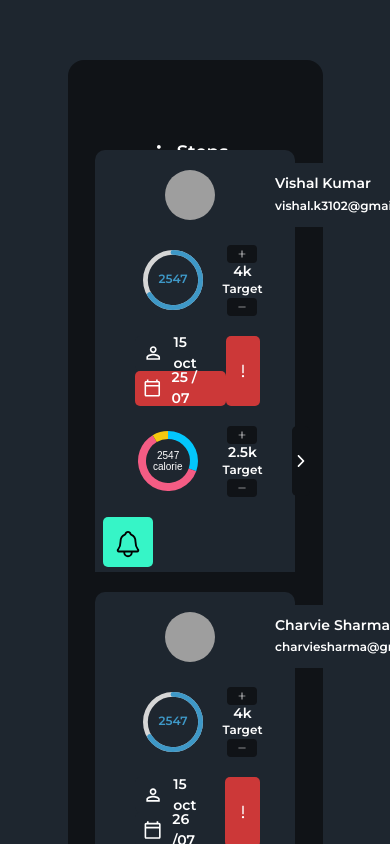
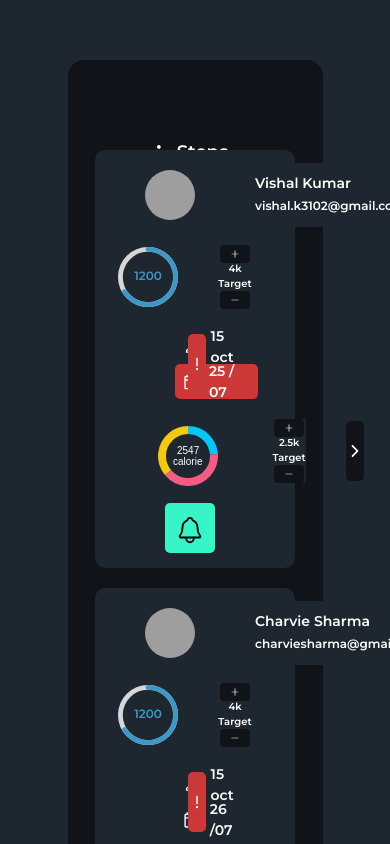
Before and after one commit to vishalk3102/Evolv-fit, a React (Create React App) app: page / in a window 390 px wide. Shown: the top 844 px of the page. Built offline with nearby package versions, Linux system fonts and the light colour scheme; grey boxes are pictures that could not be loaded.

Commit message:
tooltip code added

```diff
--- a/package.json
+++ b/package.json
@@ -3,6 +3,7 @@
   "version": "0.1.0",
   "private": true,
   "dependencies": {
+    "@ramonak/react-progress-bar": "^5.0.1",
     "@testing-library/jest-dom": "^5.16.4",
     "@testing-library/react": "^13.3.0",
     "@testing-library/user-event": "^13.5.0",
@@ -16,8 +17,10 @@
     "react-dom": "^18.2.0",
     "react-icons": "^4.4.0",
     "react-minimal-pie-chart": "^8.3.0",
+    "react-progressbar": "^15.4.1",
     "react-router-dom": "^6.3.0",
     "react-scripts": "^2.1.3",
+    "react-tooltip": "^4.2.21",
     "web-vitals": "^2.1.4"
   },
   "scripts": {
--- a/src/Api/data.js
+++ b/src/Api/data.js
@@ -11,13 +11,16 @@ const data = [
     scheduleDate: "25 / 07",
     calorieIntake: 1200,
     calorieTarget: 2000,
-    proteinConsumed: 28,
-    proteinTarget: 100,
-    carbConsumed: 200,
-    carbTarget: 300,
-    fatConsumed: 100,
-    fatTarget: 600,
+    proteinConsumed: 45,
+    proteinTarget: 70,
+    carbConsumed: 50,
+    carbTarget: 70,
+    fatConsumed: 30,
+    fatTarget: 70,
     feedback: "true",
+    proteinName: "PROTEIN",
+    carbsName: "CARBS",
+    fatName: "FATS",
   },
   {
     id: 2,
@@ -29,13 +32,16 @@ const data = [
     scheduleDate: "26 /07",
     calorieIntake: 1200,
     calorieTarget: 2000,
-    proteinConsumed: 28,
-    proteinTarget: 100,
-    carbConsumed: 200,
-    carbTarget: 300,
-    fatConsumed: 500,
-    fatTarget: 600,
+    proteinConsumed: 45,
+    proteinTarget: 70,
+    carbConsumed: 50,
+    carbTarget: 70,
+    fatConsumed: 30,
+    fatTarget: 70,
     feedback: "true",
+    proteinName: "PROTEIN",
+    carbsName: "CARBS",
+    fatName: "FATS",
   },
   {
     id: 3,
@@ -47,13 +53,16 @@ const data = [
     scheduleDate: "25 /10",
     calorieIntake: 1200,
     calorieTarget: 2000,
-    proteinConsumed: 28,
-    proteinTarget: 100,
-    carbConsumed: 200,
-    carbTarget: 300,
-    fatConsumed: 500,
-    fatTarget: 600,
+    proteinConsumed: 45,
+    proteinTarget: 70,
+    carbConsumed: 50,
+    carbTarget: 70,
+    fatConsumed: 30,
+    fatTarget: 70,
     feedback: "false",
+    proteinName: "PROTEIN",
+    carbsName: "CARBS",
+    fatName: "FATS",
   },
 ];
 
--- a/src/Components/Dashboard.css
+++ b/src/Components/Dashboard.css
@@ -217,7 +217,34 @@ html {
   margin: 0 3rem 1rem 3rem;
   background-color: #1e262f;
 }
-
+#piechart-tooltip {
+  /* border: 2px solid red; */
+  height: 35%;
+  width: 20%;
+  background-color: #333b44;
+  border-radius: 1rem;
+}
+.tooltip-row {
+  /* border: 2px solid red; */
+  margin: 1rem 0rem;
+  background-color: #1b222a;
+  border-radius: 0.5rem;
+  padding: 0.8rem;
+}
+.tooltip-text {
+  /* border: 2px solid red; */
+  display: flex;
+  justify-content: space-between;
+  align-items: center;
+  font-size: 1.2rem;
+  font-weight: bold;
+  margin: 0.5rem 1.2rem;
+}
+.tooltip-bar {
+  /* border: 2px solid red; */
+  font-size: 1rem;
+  margin: 0.5rem 1rem;
+}
 /* ---------- nutrition section ends---------- */
 
 /* ---------- notification section starts---------- */
@@ -603,8 +630,8 @@ html {
     /* border: 2px solid red; */
     height: 6rem !important;
     width: 6rem !important;
-    margin-left: 4rem;
-    margin-right: 1rem;
+    margin-left: 1rem;
+    margin-right: 0.5rem;
   }
 
   .workout-box {
@@ -614,7 +641,7 @@ html {
   }
   .workout-box .calender {
     /* border: 2px solid black; */
-    margin: 0.5rem 0 0.5rem 4rem;
+    margin: 0.5rem 0 0.5rem 2rem;
   }
   .workout-box .calender div {
     /* border: 2px solid blue; */
@@ -640,7 +667,7 @@ html {
     display: flex;
     justify-content: flex-start;
     align-items: center;
-    margin: 0 2rem 1rem 3rem;
+    margin: 0 0.5rem 1rem 0.5rem;
     background-color: #1e262f;
   }
   .notification-box {
@@ -654,16 +681,83 @@ html {
     margin-right: 0rem;
     background-color: #1e262f;
   }
-  .arrow {
+  .arrow,
+  .redArrow {
     /* border: 2px solid black; */
-    background-color: #101317;
+    height: 6rem;
+    width: 3rem;
+    font-size: 1.8rem;
+  }
+  .target-box {
+    /* border: 2px solid red; */
+    margin-right: 1rem;
+    font-size: 1rem;
+  }
+  .target-box h4 {
+    font-size: 1rem;
+  }
+  .target-box span {
+    margin-top: -4px;
+  }
+}
+@media screen and (max-width: 600px) {
+  .name-box {
     height: 7rem;
-    width: 4rem;
-    border-radius: 0.5rem;
-    color: #fff;
+    width: 100%;
+    margin: 1rem 0 1rem 0rem !important;
+    padding: 0 4rem !important;
+  }
+
+  .steps-box {
+    /* border: 2px solid black; */
     display: flex;
     justify-content: center;
     align-items: center;
-    font-size: 1.8rem;
+    margin: 1rem 0rem;
+  }
+  .CircularProgressbar {
+    /* border: 2px solid red; */
+    height: 6rem !important;
+    width: 6rem !important;
+    margin-left: 1rem;
+    margin-right: 3rem;
+  }
+
+  .workout-box {
+    /* border: 2px solid red; */
+    display: flex !important;
+    justify-content: center !important;
+    align-items: center !important;
+  }
+  .workout-box .calender {
+    /* border: 2px solid black; */
+    margin-left: 8rem;
+  }
+
+  .redArrow {
+    transform: translateX(-7rem);
+  }
+  .nutrition-box {
+    /* border: 2px solid black; */
+    background-color: #1e262f;
+  }
+  .pie-chart {
+    /* border: 2px solid red; */
+    display: flex;
+    justify-content: center;
+    align-items: center;
+    margin: 0.2rem 5rem;
+  }
+  .notification-box {
+    /* border: 2px solid red; */
+    display: flex;
+    justify-content: center;
+    align-items: center;
+    margin-bottom: 1rem;
+  }
+  .target-box {
+    /* border: 2px solid red; */
+    margin-right: 3rem;
+    font-size: 1rem;
   }
 }
--- a/src/Components/Dashboard.js
+++ b/src/Components/Dashboard.js
@@ -27,6 +27,8 @@ import "react-datepicker/dist/react-datepicker.css";
 import data from "../Api/data";
 import { Doughnut } from "react-chartjs-2";
 import { Chart as ChartJS, ArcElement, Tooltip, Legend } from "chart.js";
+import ReactTooltip from "react-tooltip";
+import ProgressBar from "@ramonak/react-progress-bar";
 
 ChartJS.register(ArcElement, Tooltip, Legend);
 
@@ -126,7 +128,7 @@ const Dashboard = () => {
                   </span>
                   <h2>Nutrition</h2>
                 </div>
-                <div className="col-lg-2"></div>
+                <div className="col-lg-1"></div>
               </div>
             </div>
             <div className=" col-lg-12 mx-auto">
@@ -148,6 +150,9 @@ const Dashboard = () => {
                   fatConsumed,
                   fatTarget,
                   feedback,
+                  proteinName,
+                  carbsName,
+                  fatName,
                 } = curElems;
 
                 {
@@ -157,6 +162,7 @@ const Dashboard = () => {
                   /* const date = `${current.getDate}/${current.getMonth}`; */
                 }
                 const date = "25 / 07";
+
                 return (
                   <>
                     <div className="col-lg-12">
@@ -180,7 +186,7 @@ const Dashboard = () => {
                           >
                             <CircularProgressbarWithChildren
                               value={66}
-                              text={"2547"}
+                              text={calorieIntake}
                             ></CircularProgressbarWithChildren>
                           </div>
                           <div className="target-box ms-3">
@@ -213,7 +219,7 @@ const Dashboard = () => {
                             className={
                               feedback === "true"
                                 ? "redArrow me-4"
-                                : "arrow me-4"
+                                : "arrow me-4 "
                             }
                             onClick={routeChangeWorkout}
                           >
@@ -225,7 +231,11 @@ const Dashboard = () => {
                           </div>
                         </div>
                         <div className="nutrition-box d-flex justify-content-start align-items-center col-lg-3 col-md-5 col-sm-5">
-                          <div className="pie-chart">
+                          <div
+                            className="pie-chart"
+                            data-tip
+                            data-for="piechart-tooltip"
+                          >
                             <Doughnut
                               data={{
                                 labels: [],
@@ -251,6 +261,66 @@ const Dashboard = () => {
                               height={70}
                               width={70}
                             />
+                            <ReactTooltip
+                              id="piechart-tooltip"
+                              place="bottom"
+                              effect="solid"
+                              event="click"
+                              arrowColor={"#333B44"}
+                              arrowSize={"10px"}
+                            >
+                              <div className="tooltip-row">
+                                <div className="tooltip-text">
+                                  <span>{proteinName}</span>
+                                  <span>{proteinTarget}g</span>
+                                </div>
+                                <div className="tooltip-bar">
+                                  <ProgressBar
+                                    bgColor={"#03C7FC"}
+                                    completed={proteinConsumed}
+                                    customLabel={proteinConsumed}
+                                    height={"15px"}
+                                    labelSize={"12px"}
+                                    baseBgColor={"#101317"}
+                                    maxCompleted={proteinTarget}
+                                  />
+                                </div>
+                              </div>
+                              <div className="tooltip-row">
+                                <div className="tooltip-text">
+                                  <span>{fatName}</span>
+                                  <span>{fatTarget}g</span>
+                                </div>
+                                <div className="tooltip-bar">
+                                  <ProgressBar
+                                    bgColor={"#F45C84"}
+                                    completed={fatConsumed}
+                                    customLabel={fatConsumed}
+                                    height={"15px"}
+                                    labelSize={"12px"}
+                                    baseBgColor={"#101317"}
+                                    maxCompleted={fatTarget}
+                                  />
+                                </div>
+                              </div>
+                              <div className="tooltip-row">
+                                <div className="tooltip-text">
+                                  <span>{carbsName}</span>
+                                  <span>{carbTarget}g</span>
+                                </div>
+                                <div className="tooltip-bar">
+                                  <ProgressBar
+                                    bgColor={"#F5C90F"}
+                                    completed={carbConsumed}
+                                    customLabel={carbConsumed}
+                                    height={"15px"}
+                                    labelSize={"12px"}
+                                    baseBgColor={"#101317"}
+                                    maxCompleted={carbTarget}
+                                  />
+                                </div>
+                              </div>
+                            </ReactTooltip>
                           </div>
                           <div className="target-box">
                             <div className="plus-minus" onClick={incCal}>
```
Also changed, not shown: 1 other file (tests, documents, lock files or other folders).
